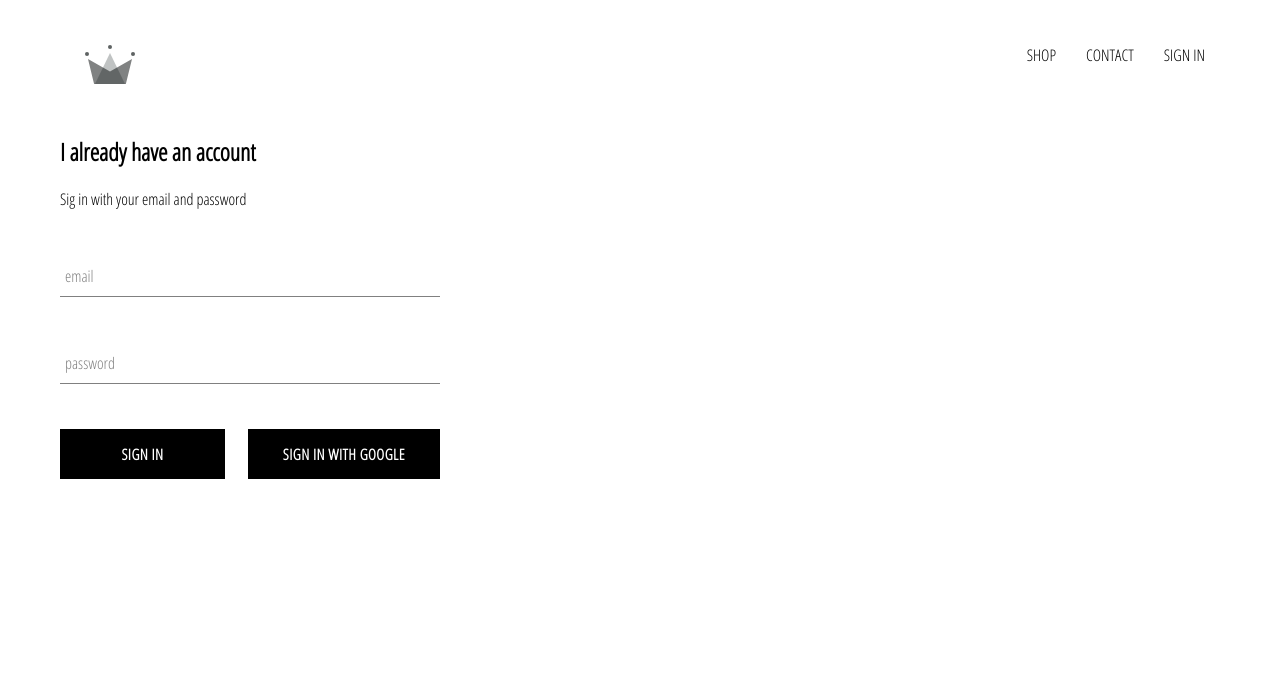
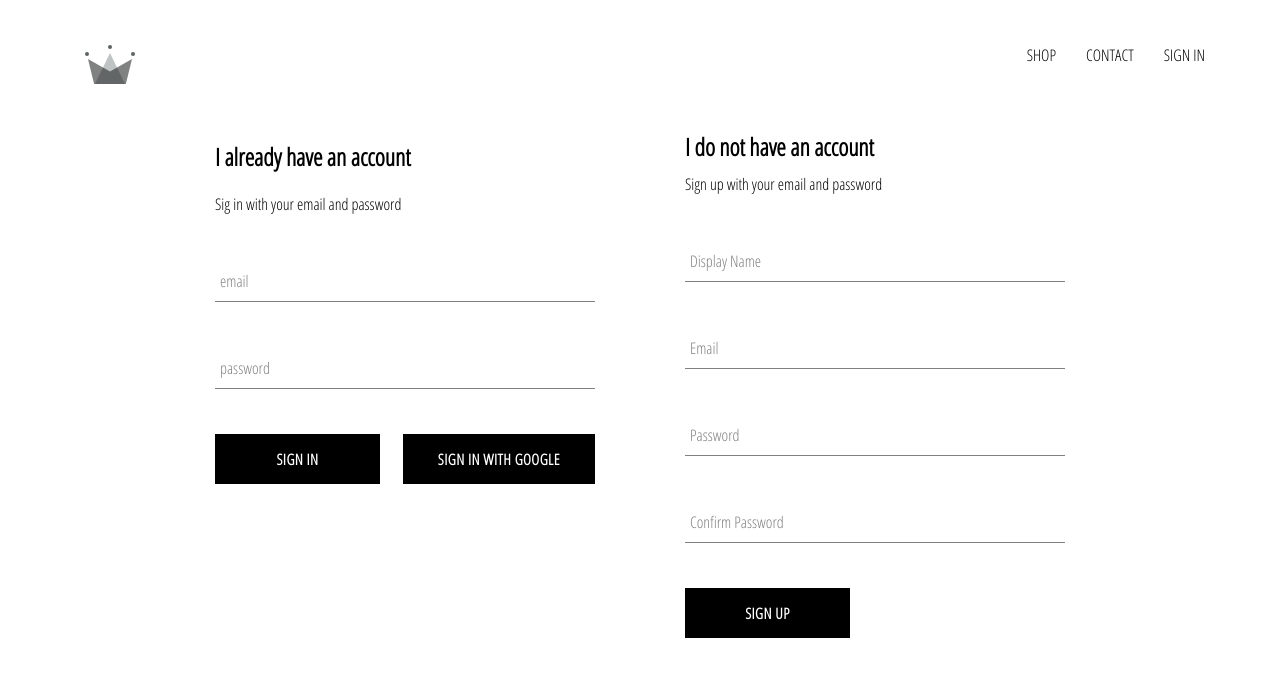
Before and after one commit to Zorba11/portfolio-2020, a React (Create React App) app: page /signin in a window 1280 px wide. Shown: the top 676 px of the page. Built offline with nearby package versions, Linux system fonts and the light colour scheme; no server answers.

Commit message:
firebase utils,user signup to firestore

```diff
--- a/src/App.js
+++ b/src/App.js
@@ -29,11 +29,13 @@
          this.setState({
            id: snapshot.id,
            ...snapshot.data()
-         }, () => console.log(this.state))
+         })
         });
       }
       this.setState({currentUser: userAuth});
-    })
+    });
+
+    console.log(this.state);
   }
 
   componentWillUnmount() {
--- /dev/null
+++ b/src/components/sign-up/sign-up.component.jsx
@@ -0,0 +1,105 @@
+import React from 'react';
+
+import FormInput from '../form-input/form-input.component';
+import CustomButton from '../custom-button/custom-button.component';
+
+import { auth, createUserProfileDocument } from '../../firebase/firebase.utils';
+
+import './sign-up.styles.scss';
+
+class SignUp extends React.Component {
+    constructor() {
+        super();
+
+        this.state = {
+            displayName: '',
+            email: '',
+            password: '',
+            confirmPassword: ''
+        }
+    }
+
+    handleSubmit = async event => {
+        event.preventDefault();
+        const { displayName, email, password, confirmPassword } = this.state;
+
+        if(password !== confirmPassword) {
+            alert("passwords don't match");
+            return;
+        }
+
+        try {
+          const { user } = await auth.createUserWithEmailAndPassword(email, password);
+          await createUserProfileDocument(user, {displayName});
+
+          this.setState({
+            displayName: '',
+            email: '',
+            password: '',
+            confirmPassword: ''
+          })
+
+        } catch(error) {
+            console.error(error);
+        }
+
+    }
+
+    handleChange = event => {
+        const { name, value } = event.target;
+
+        this.setState({[name]: value});
+    }
+
+    render () {
+        const { displayName, email, password, confirmPassword } = this.state;
+
+        return (
+            <div className='sign-up'>
+                <h2 className='title'>I do not have an account</h2>
+                <span>Sign up with your email and password</span>
+                <form className='sign-up-form' onSubmit={this.handleSubmit}>
+                    <FormInput
+                        type='text'
+                        name='displayName'
+                        value={displayName}
+                        onChange={this.handleChange}
+                        label='Display Name'
+                        required
+                    ></FormInput>
+
+                    <FormInput
+                        type='email'
+                        name='email'
+                        value={email}
+                        onChange={this.handleChange}
+                        label='Email'
+                        required
+                    ></FormInput>
+
+                    <FormInput
+                        type='password'
+                        name='password'
+                        value={password}
+                        onChange={this.handleChange}
+                        label='Password'
+                        required
+                    ></FormInput>
+
+                    <FormInput
+                        type='password'
+                        name='confirmPassword'
+                        value={confirmPassword}
+                        onChange={this.handleChange}
+                        label='Confirm Password'
+                        required
+                    ></FormInput>
+
+                    <CustomButton type='submit'> SIGN UP</CustomButton>
+                </form>
+            </div>
+        )
+    }
+}
+
+export default SignUp;
--- /dev/null
+++ b/src/components/sign-up/sign-up.styles.scss
@@ -0,0 +1,9 @@
+.sign-up {
+    display: flex;
+    flex-direction: column;
+    width: 380px;
+
+    .title {
+        margin: 10px 0;
+    }
+}
--- a/src/pages/sign-in-and-sign-up/sign-in-and-sign-up.component.jsx
+++ b/src/pages/sign-in-and-sign-up/sign-in-and-sign-up.component.jsx
@@ -1,12 +1,15 @@
 import React from 'react';
 
 import SignIn from '../../components/sign-in/sign-in.component';
+
+import SignUp from '../../components/sign-up/sign-up.component';
 
 import './sign-in-and-sign-up.styles.scss';
 
 const SigInAndSignUpPage = () => (
     <div className='sign-in-and-sign-up'>
         <SignIn />
+        <SignUp />
     </div>
 );
 
--- a/src/pages/sign-in-and-sign-up/sign-in-and-sign-up.styles.scss
+++ b/src/pages/sign-in-and-sign-up/sign-in-and-sign-up.styles.scss
@@ -0,0 +1,6 @@
+.sign-in-and-sign-up {
+    width: 850px;
+    display: flex;
+    justify-content: space-between;
+    margin: 30px auto;
+}
```
